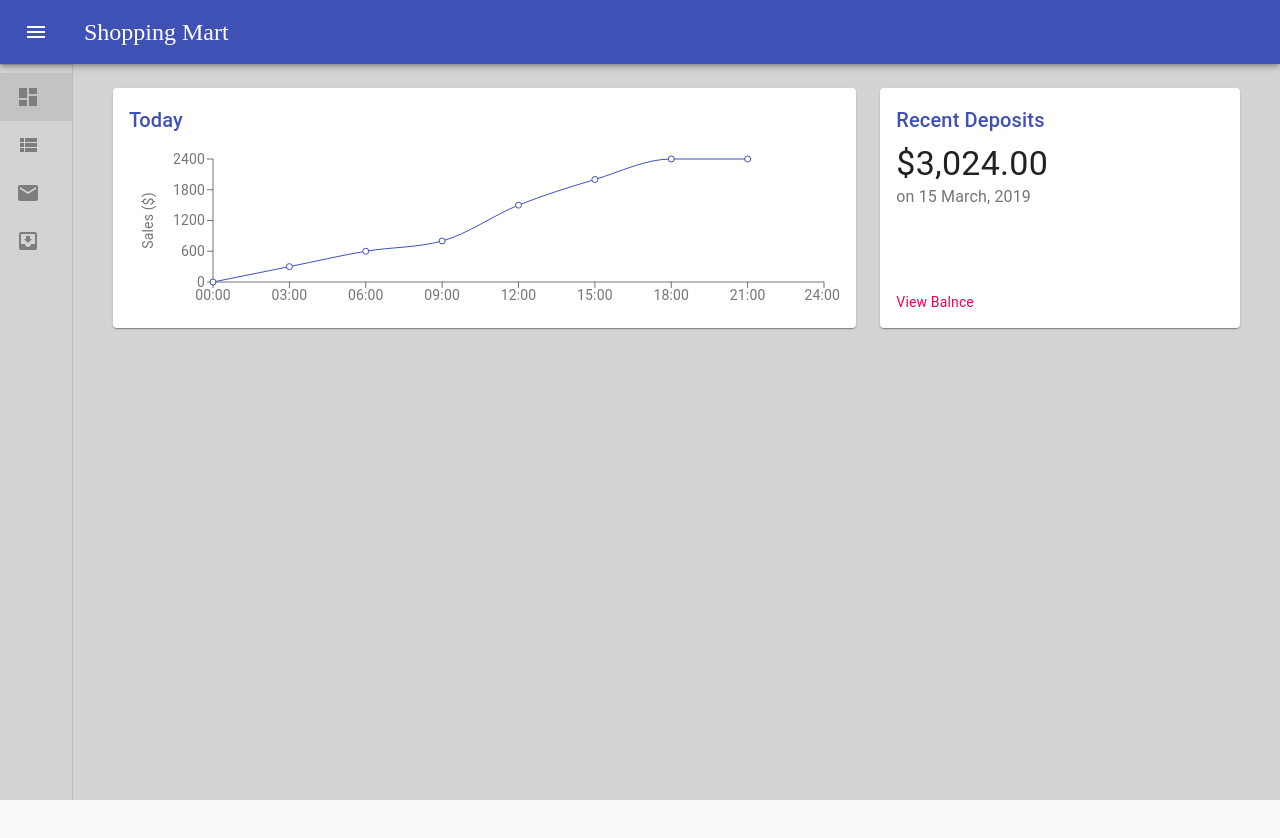
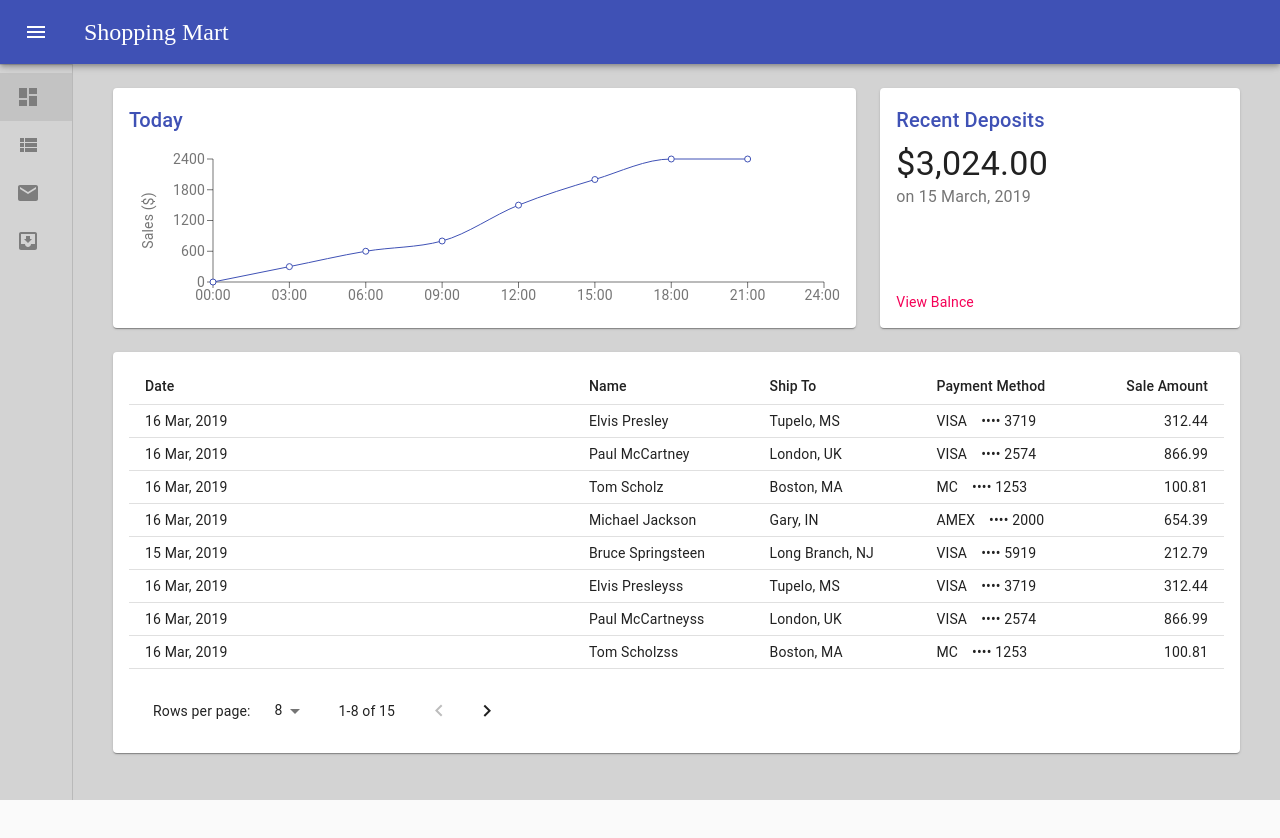
Before and after one commit to qammar-raza-qbatch/material_shopping_cart_app, a React (Create React App) app: page /dashboard/main in a window 1280 px wide. Shown: the top 838 px of the page. Built offline with nearby package versions, Linux system fonts and the light colour scheme; no server answers.

Commit message:
added the orders page and the dashboard is partially prepared

```diff
--- a/src/Components/Dashboard/Dashboard.js
+++ b/src/Components/Dashboard/Dashboard.js
@@ -1,6 +1,7 @@
 import React from 'react';
 import Chart from './Charts';
 import Deposits from './Deposits';
+import Orders from './Orders';
 import clsx from 'clsx';
 import { makeStyles } from '@material-ui/core/styles';
 import { Paper, Grid } from '@material-ui/core';
@@ -39,6 +40,11 @@ const DashboardComponent = () => {
           <Deposits />
         </Paper>
       </Grid>
+      <Grid item xs={12}>
+        <Paper className={classes.paper}>
+          <Orders />
+        </Paper>
+      </Grid>
     </Grid>
 
   )
--- /dev/null
+++ b/src/Components/Dashboard/Orders.js
@@ -0,0 +1,108 @@
+import React, { useState } from 'react';
+import { Table, TableBody, TableCell, TableFooter, TableHead, TablePagination, TableRow } from '@material-ui/core';
+import { makeStyles, useTheme } from '@material-ui/core/styles';
+
+
+
+
+
+const useStyles = makeStyles((theme) => ({
+  tablePagination: {
+    display: 'flex',
+    justifyContent: 'flex-start',
+    marginTop: theme.spacing(2)
+  }
+}));
+
+
+const createData = (id, date, name, shipTo, paymentMethod, amount) => {
+  return { id, date, name, shipTo, paymentMethod, amount }
+}
+
+const rows = [
+  createData(0, '16 Mar, 2019', 'Elvis Presley', 'Tupelo, MS', 'VISA ⠀•••• 3719', 312.44),
+  createData(1, '16 Mar, 2019', 'Paul McCartney', 'London, UK', 'VISA ⠀•••• 2574', 866.99),
+  createData(2, '16 Mar, 2019', 'Tom Scholz', 'Boston, MA', 'MC ⠀•••• 1253', 100.81),
+  createData(3, '16 Mar, 2019', 'Michael Jackson', 'Gary, IN', 'AMEX ⠀•••• 2000', 654.39),
+  createData(4, '15 Mar, 2019', 'Bruce Springsteen', 'Long Branch, NJ', 'VISA ⠀•••• 5919', 212.79),
+  createData(5, '16 Mar, 2019', 'Elvis Presleyss', 'Tupelo, MS', 'VISA ⠀•••• 3719', 312.44),
+  createData(6, '16 Mar, 2019', 'Paul McCartneyss', 'London, UK', 'VISA ⠀•••• 2574', 866.99),
+  createData(7, '16 Mar, 2019', 'Tom Scholzss', 'Boston, MA', 'MC ⠀•••• 1253', 100.81),
+  createData(8, '16 Mar, 2019', 'Michael Jacksonss', 'Gary, IN', 'AMEX ⠀•••• 2000', 654.39),
+  createData(9, '15 Mar, 2019', 'Bruce Springsteenss', 'Long Branch, NJ', 'VISA ⠀•••• 5919', 212.79),
+  createData(10, '16 Mar, 2019', 'Elvis Presleysss', 'Tupelo, MS', 'VISA ⠀•••• 3719', 312.44),
+  createData(11, '16 Mar, 2019', 'Paul McCartneysss', 'London, UK', 'VISA ⠀•••• 2574', 866.99),
+  createData(12, '16 Mar, 2019', 'Tom Scholzsss', 'Boston, MA', 'MC ⠀•••• 1253', 100.81),
+  createData(13, '16 Mar, 2019', 'Michael Jacksonsss', 'Gary, IN', 'AMEX ⠀•••• 2000', 654.39),
+  createData(14, '15 Mar, 2019', 'Bruce Springsteensss', 'Long Branch, NJ', 'VISA ⠀•••• 5919', 212.79),
+];
+
+
+const Orders = () => {
+
+  const [page, setPage] = useState(0);
+
+  const [rowsPerPage, setRowsPerPage] = useState(8);
+
+  const emptyRows = rowsPerPage - Math.min(rowsPerPage, rows.length - page * rowsPerPage);
+
+  const classes = useStyles();
+
+
+
+  const handleChangeRowsPerPage = ({ target: { value } }) => {
+    setRowsPerPage(parseInt(value, 10));
+    setPage(0);
+  }
+
+  const handleChangePage = (event, newPage) => {
+    setPage(newPage);
+  };
+
+
+  return (
+    <Table size="small">
+      <TableHead>
+        <TableRow>
+          <TableCell>Date</TableCell>
+          <TableCell>Name</TableCell>
+          <TableCell>Ship To</TableCell>
+          <TableCell>Payment Method</TableCell>
+          <TableCell align="right">Sale Amount </TableCell>
+        </TableRow>
+      </TableHead>
+      <TableBody>
+        {rows.slice(page * rowsPerPage, page * rowsPerPage + rowsPerPage).map((row) => (
+          <TableRow key={row.id}>
+            <TableCell>{row.date}</TableCell>
+            <TableCell>{row.name}</TableCell>
+            <TableCell>{row.shipTo}</TableCell>
+            <TableCell>{row.paymentMethod}</TableCell>
+            <TableCell align="right">{row.amount}</TableCell>
+          </TableRow>
+        ))}
+        {emptyRows > 0 && (
+          <TableRow style={{ height: 53 * emptyRows }}>
+            <TableCell colSpan={6} />
+          </TableRow>
+        )}
+      </TableBody>
+      <TableFooter className={classes.tablePagination}>
+        <TableRow>
+          <TablePagination
+            rowsPerPageOptions={[2, 5, 8, 10, 15]}
+            component="div"
+            count={rows.length}
+            rowsPerPage={rowsPerPage}
+            page={page}
+            onChangePage={handleChangePage}
+            onChangeRowsPerPage={handleChangeRowsPerPage}
+          />
+        </TableRow>
+      </TableFooter>
+    </Table>
+  )
+}
+
+
+export default Orders;
--- a/src/Layout/index.js
+++ b/src/Layout/index.js
@@ -106,7 +106,6 @@ const App = ({ children }) => {
   }
 
   const handleDrawerOpen = () => {
-    console.log('Open Drawer Button is clicked');
     setOpen(true);
   }
 
--- a/src/index.js
+++ b/src/index.js
@@ -14,6 +14,5 @@ ReactDOM.render(
 );
 
 // If you want to start measuring performance in your app, pass a function
-// to log results (for example: reportWebVitals(console.log))
 // or send to an analytics endpoint. Learn more: https://bit.ly/CRA-vitals
 reportWebVitals();
```
